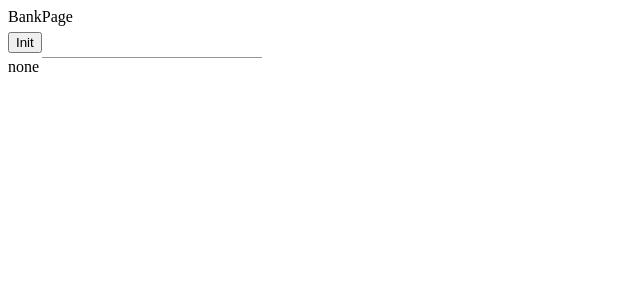
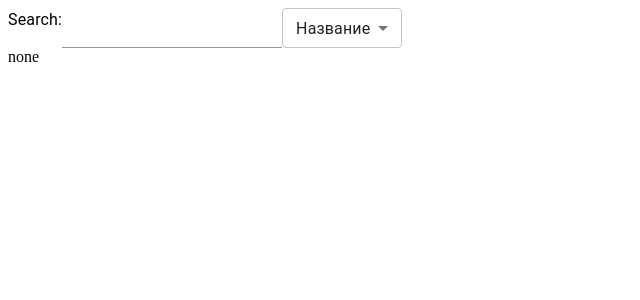
Before and after one commit to krowlexing/banks-react, a React (Vite) app: page / in a window 1280 px wide. Shown: the top 300 px of the page, without its empty margins (0-640 px from the left). Built offline with nearby package versions, Linux system fonts and the light colour scheme.

Commit message:
add search by any column

```diff
--- a/src/pages/BanksPage.tsx
+++ b/src/pages/BanksPage.tsx
@@ -2,7 +2,14 @@ import { useNavigate } from "react-router";
 import { initBanks, useAppDispatch, useAppSelector } from "../reducers/store";
 import { GenericTable, TableDescription } from "../components/GenericTable";
 import { ParticipantInfo } from "../data/ParticipantInfo";
-import { Input, Paper } from "@mui/material";
+import {
+    Input,
+    MenuItem,
+    Paper,
+    Select,
+    Stack,
+    Typography,
+} from "@mui/material";
 import { useState } from "react";
 
 export function BanksPage() {
@@ -10,6 +17,8 @@ export function BanksPage() {
     const navigate = useNavigate();
     const entry = useAppSelector(state => state.requests.singleEntry.value);
     const init = useAppSelector(state => state.initBanks);
+    const [searchKey, setSearchKey] =
+        useState<keyof TableDescription<ParticipantInfo>>("russianName");
 
     const [query, setQuery] = useState("");
     const [sortingCriteria, setSortingCriteria] = useState<
@@ -21,7 +30,7 @@ export function BanksPage() {
     const banks = entry?.entries.map(e => e.participantInfo);
 
     const filteredBanks = banks?.filter(bank =>
-        bank.russianName.toLowerCase().includes(query.toLowerCase()),
+        `${bank[searchKey]}`!.toLowerCase().includes(query.toLowerCase()),
     );
 
     if (sortingCriteria) {
@@ -45,18 +54,30 @@ export function BanksPage() {
         });
     }
 
+    const keys = Object.keys(
+        bankDescription,
+    ) as (keyof TableDescription<ParticipantInfo>)[];
+
     return (
         <>
-            <div>BankPage</div>
-
-            <button
-                onClick={() => {
-                    dispatch(initBanks());
-                }}
-            >
-                Init
-            </button>
-            <Input onChange={e => setQuery(e.target.value)}></Input>
+            <Stack direction={"row"}>
+                <Typography children={"Search:"} />
+                <Input onChange={e => setQuery(e.target.value)}></Input>
+                <Select
+                    value={searchKey}
+                    onChange={e =>
+                        setSearchKey(
+                            e.target
+                                .value as keyof TableDescription<ParticipantInfo>,
+                        )
+                    }
+                    sx={{ height: "2.5rem" }}
+                >
+                    {keys.map(key => (
+                        <MenuItem value={key} children={bankDescription[key]} />
+                    ))}
+                </Select>
+            </Stack>
 
             <div>
                 {banks && (
```
